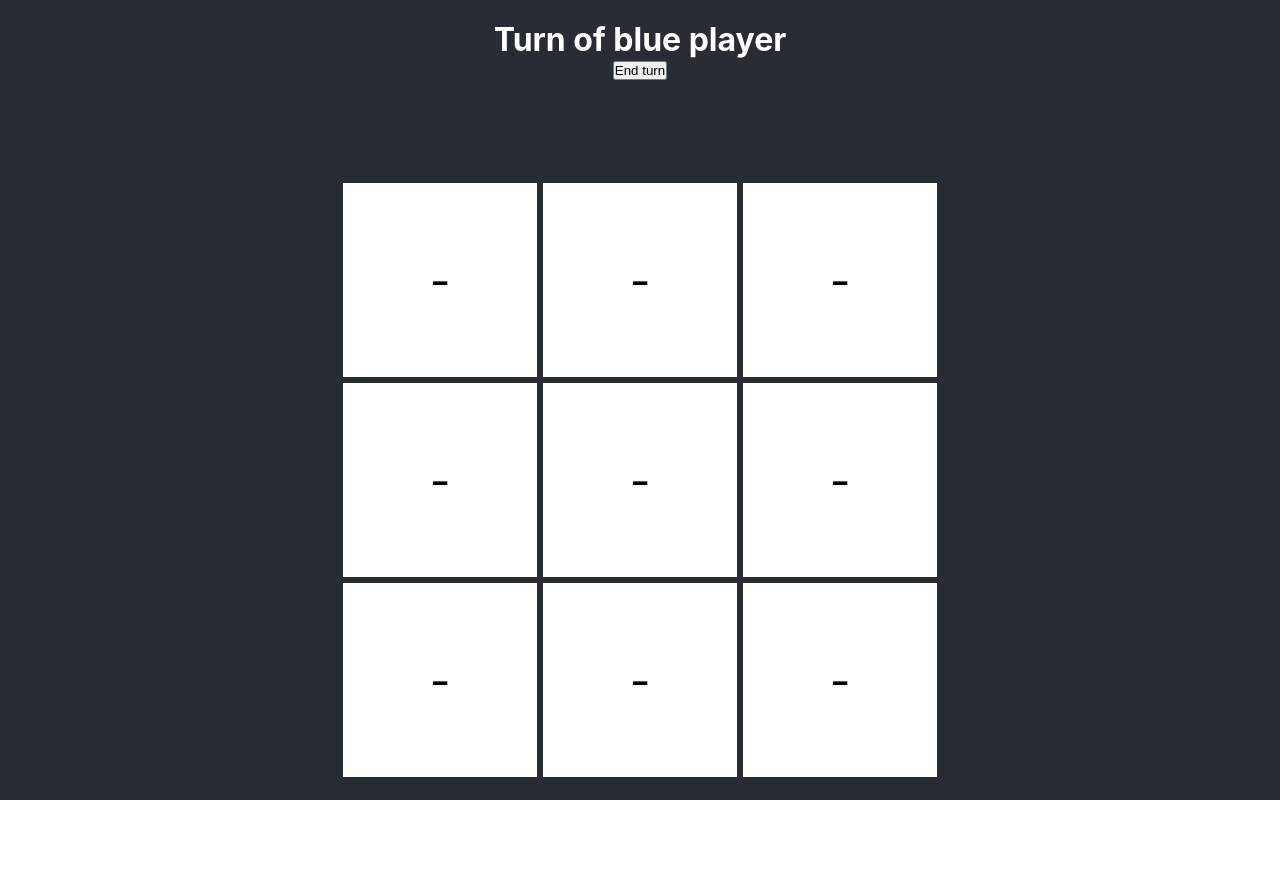
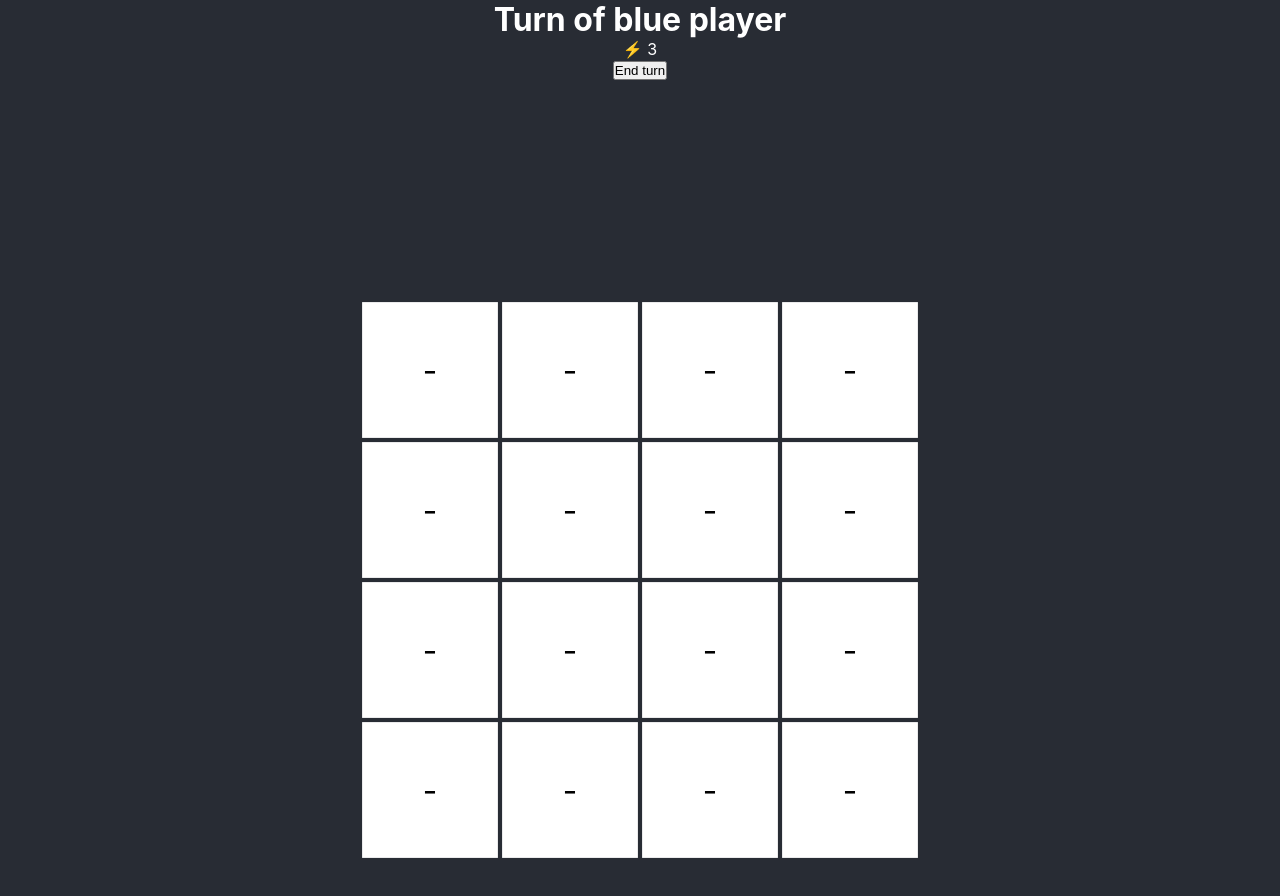
Before and after one commit to wunnle/colonization-game, a React (Create React App) app: page / in a window 1280 px wide. Shown: the top 896 px of the page. Before the commit the page ends 800 px from the top, so only its background shows below. Built offline with nearby package versions, Linux system fonts and the light colour scheme.

Commit message:
started building the energy system

```diff
--- a/src/App.css
+++ b/src/App.css
@@ -19,11 +19,12 @@ h1 {
 }
 
 .board {
-  height: 600px;
-  width: 600px;
+  height: 800px;
+  width: 800px;
   margin-top: 100px;
   display: flex;
   flex-wrap: wrap;
+  transform: scale(0.7);
 }
 
 .board .tile {
--- a/src/App.js
+++ b/src/App.js
@@ -13,19 +13,33 @@ const defaultRowProp = {
 
 class App extends Component {
   state = {
-    turnOf: 'blue',
+    activePlayer: 'blue',
+    players: [
+      {
+        name: 'blue',
+        energy: 3
+      },
+      {
+        name: 'red',
+        energy: 3
+      }
+    ],
     rowProps: {
       a: {
         name: 'a',
-        props: [{...defaultRowProp}, {...defaultRowProp}, {...defaultRowProp}]
+        props: new Array(4).fill(null).map(()=> ({...defaultRowProp}))
       },
       b: {
         name: 'b',
-        props: [{...defaultRowProp}, {...defaultRowProp}, {...defaultRowProp}]
+        props: new Array(4).fill(null).map(()=> ({...defaultRowProp}))
       },
       c: {
         name: 'c',
-        props: [{...defaultRowProp}, {...defaultRowProp}, {...defaultRowProp}]
+        props: new Array(4).fill(null).map(()=> ({...defaultRowProp}))
+      },
+      d: {
+        name: 'd',
+        props: new Array(4).fill(null).map(()=> ({...defaultRowProp}))
       },
     }
   }
@@ -52,35 +66,60 @@ class App extends Component {
   }
   handleEndTurnClick = () => {
 
-    let { turnOf } = this.state
+    let { activePlayer } = this.state
 
-    turnOf = turnOf === 'blue' ? 'red' : 'blue'
-    this.setState({turnOf})
+    activePlayer = activePlayer === 'blue' ? 'red' : 'blue'
+    this.setState({activePlayer})
+  }
+
+  getUpgradeCost = (level) => {
+    switch (level) {
+      case 0:
+        return 1
+      case 1:
+        return 2
+      case 2:
+        return 3
+
+      default:
+        return 3
+    }
   }
 
   handleRowClick = ({col, row, owner}) => {
 
-    console.log({owner})
-
-    let { rowProps, turnOf } = this.state
+    let { rowProps, activePlayer, players } = this.state
 
     const currentLevel = rowProps[row].props[col - 1].level
     let validMove = false
 
-    if(owner && turnOf !== owner) {
+    if(owner && activePlayer !== owner) {
       console.warn('invalid move!')
       return
     }
 
     if(currentLevel < 3) {
-      rowProps[row].props[col - 1].level++
-      rowProps[row].props[col - 1].owner = turnOf
+
+      const currentLevel = rowProps[row].props[col - 1].level
+      const currentEnergy = players.find(player => player.name === activePlayer).energy
+      const upgradeCost = this.getUpgradeCost(currentLevel)
+
+      if(currentEnergy >= upgradeCost) {
+        rowProps[row].props[col - 1].level++
+        rowProps[row].props[col - 1].owner = activePlayer
+        players.find(player => player.name === activePlayer).energy -= upgradeCost
+      } else {
+        console.warn('not enough ⚡')
+      }
+
+
+
       validMove = true
     }
 
     if(validMove) {
-      turnOf = turnOf === 'blue' ? 'red' : 'blue'
-      this.setState({rowProps})
+      activePlayer = activePlayer === 'blue' ? 'red' : 'blue'
+      this.setState({rowProps, players})
     }
 
 
@@ -90,19 +129,21 @@ class App extends Component {
 
     const { gameStarted } = this.props
     const { createTileRow, handleEndTurnClick } = this
-    const { rowProps, turnOf } = this.state
+    const { rowProps, activePlayer: turnOf, players } = this.state
 
 
     return (
       <div className="App">
         <header>
         {gameStarted && <h1>Turn of {turnOf} player</h1>}
+        <p>⚡ {players.find(player => player.name === turnOf).energy}</p>
         <button onClick={handleEndTurnClick}>End turn</button>
         </header>
         <div className="board">
           {createTileRow(rowProps.a)}
           {createTileRow(rowProps.b)}
           {createTileRow(rowProps.c)}
+          {createTileRow(rowProps.d)}
         </div>
 
       </div>
```
